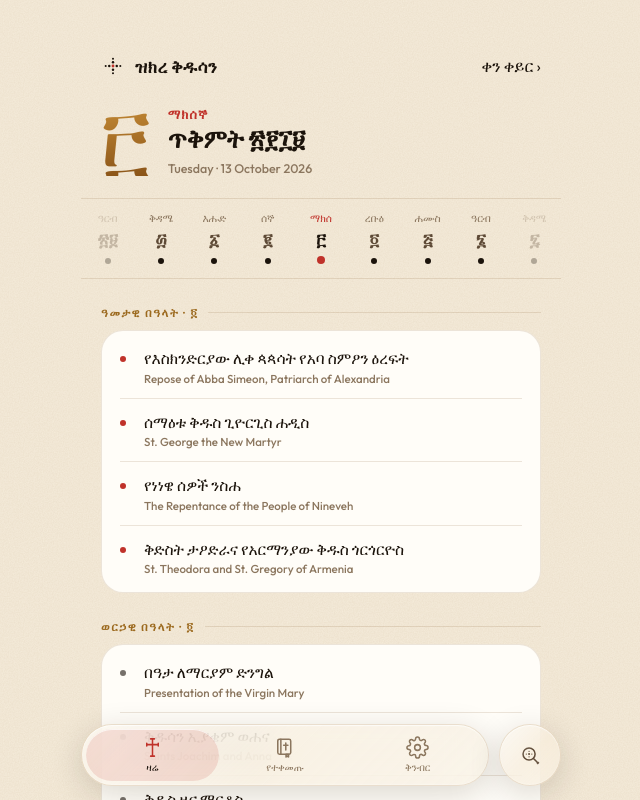
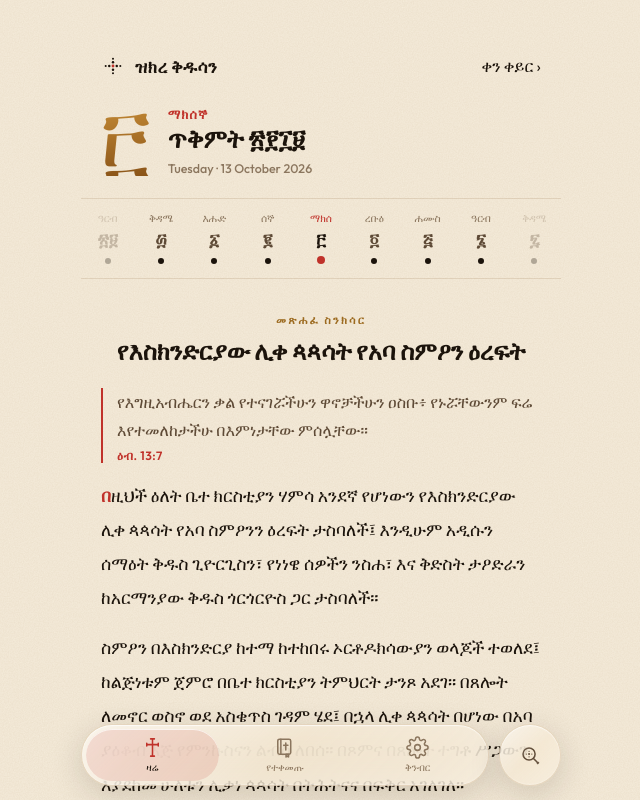
Before and after one commit to Jeremi-code/zikere-kidusan, a Vue app: page / in a window 1280 px wide. Shown: the whole page, without its empty margins (319-959 px from the left). Built offline with nearby package versions, Linux system fonts and the light colour scheme; a web font is replaced by a local one.

Commit message:
feat(ui): place scripture between title and story and feasts below

```diff
--- a/src/App.vue
+++ b/src/App.vue
@@ -246,31 +246,37 @@ onMounted(() => {
         </nav>
 
         <template v-if="currentReading">
-          <div v-if="currentReading.annualFeasts?.length" class="h-label rv" style="--rd:.28s">
+          <article class="h-read rv" style="--rd:.28s">
+            <div class="k">መጽሐፈ ስንክሳር</div>
+            <h2>{{ currentReading.title }}</h2>
+
+            <blockquote v-if="currentReading.scripture" class="verse">
+              {{ currentReading.scripture.verse }}
+              <cite>{{ currentReading.scripture.reference }}</cite>
+            </blockquote>
+
+            <p v-for="(para, idx) in readingStoryParagraphs" :key="idx">
+              {{ para }}
+            </p>
+          </article>
+
+          <div v-if="currentReading.annualFeasts?.length" class="h-label rv" style="--rd:.34s">
             ዓመታዊ በዓላት · {{ numberToGeez(currentReading.annualFeasts.length) }}
           </div>
-          <ul v-if="currentReading.annualFeasts?.length" class="h-list rv" style="--rd:.31s">
+          <ul v-if="currentReading.annualFeasts?.length" class="h-list rv" style="--rd:.37s">
             <li v-for="(f, i) in currentReading.annualFeasts" :key="i">
               <div>{{ f }}<small v-if="currentReading.annualFeastsEn?.[i]">{{ currentReading.annualFeastsEn[i] }}</small></div>
             </li>
           </ul>
 
-          <div v-if="currentReading.monthlyFeasts?.length" class="h-label rv" style="--rd:.34s">
+          <div v-if="currentReading.monthlyFeasts?.length" class="h-label rv" style="--rd:.4s">
             ወርኃዊ በዓላት · {{ numberToGeez(currentReading.monthlyFeasts.length) }}
           </div>
-          <ul v-if="currentReading.monthlyFeasts?.length" class="h-list monthly rv" style="--rd:.37s">
+          <ul v-if="currentReading.monthlyFeasts?.length" class="h-list monthly rv" style="--rd:.43s">
             <li v-for="(f, i) in currentReading.monthlyFeasts" :key="i">
               <div>{{ f }}<small v-if="currentReading.monthlyFeastsEn?.[i]">{{ currentReading.monthlyFeastsEn[i] }}</small></div>
             </li>
           </ul>
-
-          <article class="h-read rv" style="--rd:.4s">
-            <div class="k">መጽሐፈ ስንክሳር</div>
-            <h2>{{ currentReading.title }}</h2>
-            <p v-for="(para, idx) in readingStoryParagraphs" :key="idx">
-              {{ para }}
-            </p>
-          </article>
         </template>
         <template v-else>
           <div class="py-12 text-center text-[var(--text-3)] rv">
--- a/src/style.css
+++ b/src/style.css
@@ -460,15 +460,62 @@ button {
   color: var(--text);
 }
 
+.verse {
+  margin-top: 20px;
+  padding-left: 14px;
+  border-left: 2px solid var(--rubric);
+  font: 300 16px/1.75 var(--font);
+  color: var(--text-2);
+}
+
+.verse cite {
+  display: block;
+  margin-top: 4px;
+  font: 600 12px var(--font);
+  font-style: normal;
+  color: var(--rubric);
+  letter-spacing: .04em;
+}
+
+.sep {
+  display: flex;
+  justify-content: center;
+  align-items: center;
+  gap: 7px;
+  margin: 24px 0;
+}
+
+.sep i {
+  width: 4px;
+  height: 4px;
+  border-radius: 50%;
+  background: var(--ink);
+  opacity: .55;
+}
+
+.sep i.r {
+  background: var(--rubric);
+  width: 6px;
+  height: 6px;
+  opacity: 1;
+}
+
 .h-read p {
   margin-top: 16px;
-  font: 400 17px/1.95 var(--font);
+  font: 400 17.5px/1.95 var(--font);
   color: var(--text);
 }
 
 .h-read p:first-of-type::first-letter {
   color: var(--rubric);
   font-weight: 700;
+}
+
+.blessing {
+  margin-top: 22px;
+  text-align: center;
+  font: 500 15.5px/1.8 var(--font);
+  color: var(--rubric);
 }
 
 /* ═══ Liquid Glass Navigation Dock ═══ */
```
